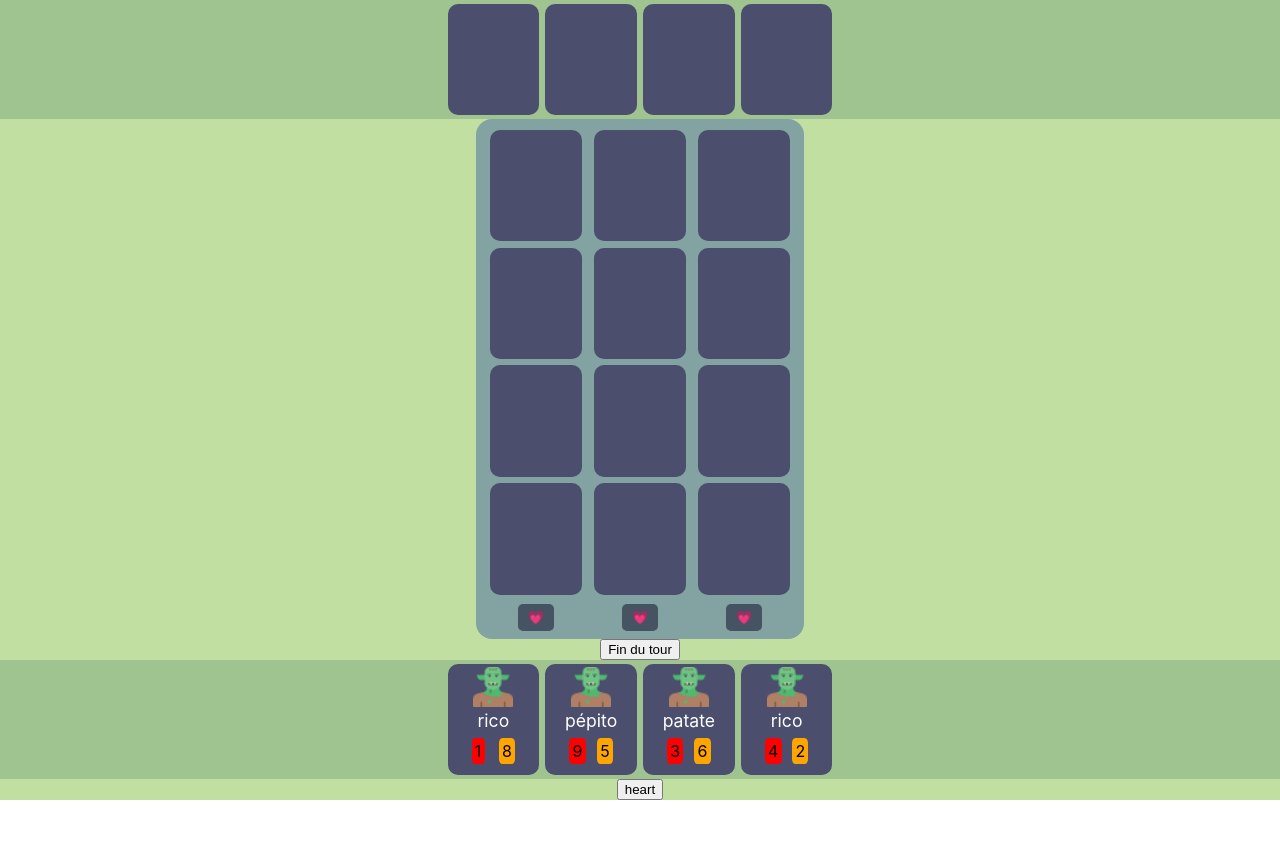
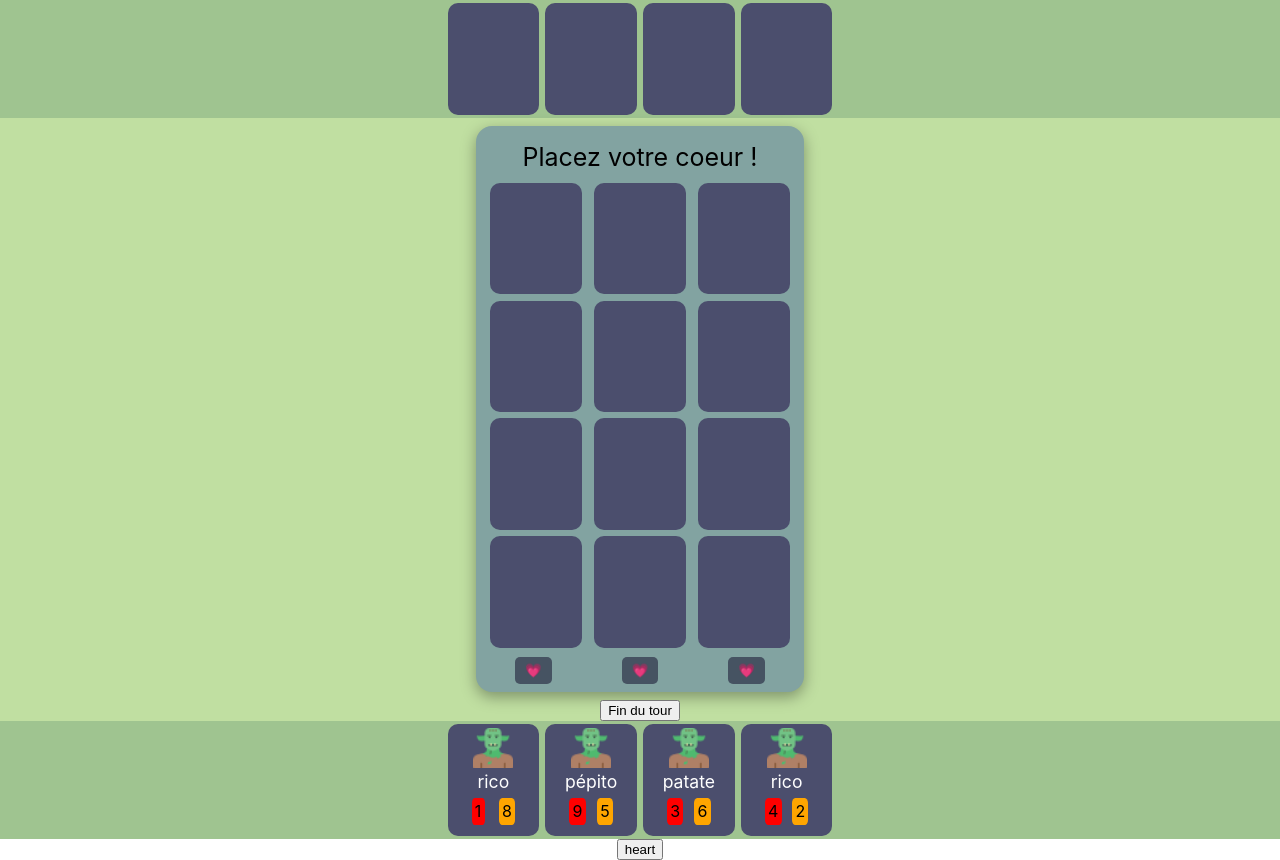
Before and after one commit to louisebld/DungeonBattleCard, a React (Create React App) app: page /game in a window 1280 px wide. Before the commit the page ends 800 px from the top, so only its background shows below. Built offline with nearby package versions, Linux system fonts and the light colour scheme.

Commit message:
computer place card

```diff
--- a/src/components/Deck.js
+++ b/src/components/Deck.js
@@ -31,13 +31,19 @@ export default class Deck extends React.Component {
     cardSelected(index){
         this.setState({cardSelected: this.state.deck[index]});
         this.sendCardSelected(this.state.deck[index]);
+
+        var card = document.querySelector("#card_" + index);
+        if (card !== null) {
+            console.log(card);
+            card.style.height='100px';
+        }
     }
 
     render() {
         return (
             <div className={styles.container} onClick={() => console.log(this.state.deck)}>
                 {this.props.value.map((card, index) => {
-                    return <div onClick={() => this.cardSelected(index)}><Card key={index} name={card.name} pv={card.pv} attack={card.attack} img={card.img}/></div>
+                    return <div onClick={() => this.cardSelected(index)}><Card id={"#card_ + {index}"} key={index} name={card.name} pv={card.pv} attack={card.attack} img={card.img} isClicked={{index}===this.props.cardSelected}/></div>
                 })}
             </div>
         );
--- a/src/components/GameGrid.js
+++ b/src/components/GameGrid.js
@@ -20,15 +20,16 @@ export default class GameGridV2 extends React.Component {
 
 
 
-    handleClickSelectBase = (event) => {
+    handleClickSelectBase (event){
         console.log("le base du joueur se trouve en colonne : " + event);
-        for(var i = 1; i <= 3; i++){
-            if(i !== event){
-                var button = document.querySelector("#btn_" + i);
-                button.style.display = "none";
+        for(var i = 1; i <=3; i++){
+            event !== i ? document.getElementById("#div_" + i).classList.add(styles.display) : console.log("hey");
         }
-            document.querySelector("#btn_" + event).classList.add(styles.disabled);
-        }
+
+
+
+        // document.querySelector("#btn_" + event).classList.add(styles.disabled);
+        // document.querySelector("base-title").classList.add(styles.disabled);
         // var div = document.querySelector("placeheart");
         // on cache placeheart
         // div.style.display = "none";
@@ -55,10 +56,9 @@ export default class GameGridV2 extends React.Component {
     render() {
         return (
             <div className={styles.container}>
+                <div id="base_title" className={styles.base_title}>Placez votre coeur ! </div>
+                <div className={styles.grid}>
                     <div className={styles.column}>
-
-                {/* <div id="placeheart">Placez votre coeur ! </div> */}
-
                         {this.props.value[0].map((card, index) => {
                             if(index === 3){
                                 if(card.name){
@@ -75,7 +75,6 @@ export default class GameGridV2 extends React.Component {
                             }
                         })}
 
-                    <button id="btn_1" className={styles.button_heart} onClick={() => {this.handleClickSelectBase(1)}}>💗</button>
                     </div>
                     <div className={styles.column}>
 
@@ -94,7 +93,6 @@ export default class GameGridV2 extends React.Component {
                                 }
                             }
                         })}
-                    <button id="btn_2" className={styles.button_heart} onClick={() => {this.handleClickSelectBase(2)}}>💗</button>
                     </div>
                     <div className={styles.column}>
                         {this.props.value[2].map((card, index) => {
@@ -112,9 +110,13 @@ export default class GameGridV2 extends React.Component {
                                 }
                             }
                         })}
+                    </div>
+                </div>
+                <div className={styles.list_base_heart}>
+                    <button id="btn_1" className={styles.button_heart} onClick={() => {this.handleClickSelectBase(1)}}>💗</button>
+                    <button id="btn_2" className={styles.button_heart} onClick={() => {this.handleClickSelectBase(2)}}>💗</button>
                     <button id="btn_3" className={styles.button_heart} onClick={() => {this.handleClickSelectBase(3)}}>💗</button>
                 </div>
-
             </div>
 
         )
--- a/src/css/GameGrid.module.css
+++ b/src/css/GameGrid.module.css
@@ -2,11 +2,26 @@
     background-color: #82A3A1;
     height: auto;
     display: flex;
-    flex-direction: row;
+    flex-direction: column;
     justify-content: center;
     align-items: center;
     border-radius: 1rem;
     padding: 0.5rem;
+    box-shadow: rgba(0, 0, 0, 0.35) 0px 5px 15px;
+    margin-top: 0.5rem;
+    margin-bottom: 0.5rem;
+}
+
+.grid{
+    display: flex;
+    justify-content: center;
+    flex-direction: row;
+    align-items: center;
+}
+
+.base_title{
+    font-size: 25px;
+    margin: 0.5rem;
 }
 
 .column{
@@ -19,6 +34,16 @@
     margin-left: 0.2rem;
 }
 
+.list_base_heart{
+    display: flex;
+    justify-content: space-between;
+    flex-direction: row;
+    align-items: center;
+    width: 80%;
+    margin-right: 1.7rem;
+    margin-left: 1.7rem;
+}
+
 .button_heart{
     margin-top: 0.4rem;
     padding: 6px 10px 6px 10px;
@@ -26,7 +51,8 @@
     background-color: #465362;
     cursor: pointer;
     border-radius: 5px;
-    transition: 0.3s;}
+    transition: 0.3s;
+}
 
 
 .button_heart:hover{
--- a/src/views/GameScreen.js
+++ b/src/views/GameScreen.js
@@ -57,6 +57,12 @@ function removeCardFromDeck(index) {
     this.state.deck.splice(index, 0, generateCard());
 }
 
+
+function printProps(state){
+    console.log(state);
+}
+
+
 /*
 async function generateCard2(){
     var cards = [];
@@ -115,6 +121,15 @@ export default class GameScreen extends Component {
         this.setState({ cardSelected: childData});
     };
 
+    computerPlaceCard(){
+        var card = generateCard();
+        var index = Math.floor(Math.random() * 3);
+        var plateau = this.state.plateau;
+        plateau[index][0] = card;
+        this.setState({plateau: plateau});
+    }
+
+
 render() {
     return(
 		<div className={styles.main}>
@@ -123,7 +138,7 @@ render() {
             <button type="button">Fin du tour</button>
 
             <Deck value={this.state.deck} fromChildCard={this.handleCallback}/>
-            <button onClick={() => {console.log(getCardFromDB())}}>heart</button>
+            <button onClick={() => {this.computerPlaceCard()}}>heart</button>
 
 		</div>
 	)
```
Also changed, not shown: src/css/Deck.module.css (line endings or trailing spaces). Lines whose indentation alone changed are shown as unchanged.
